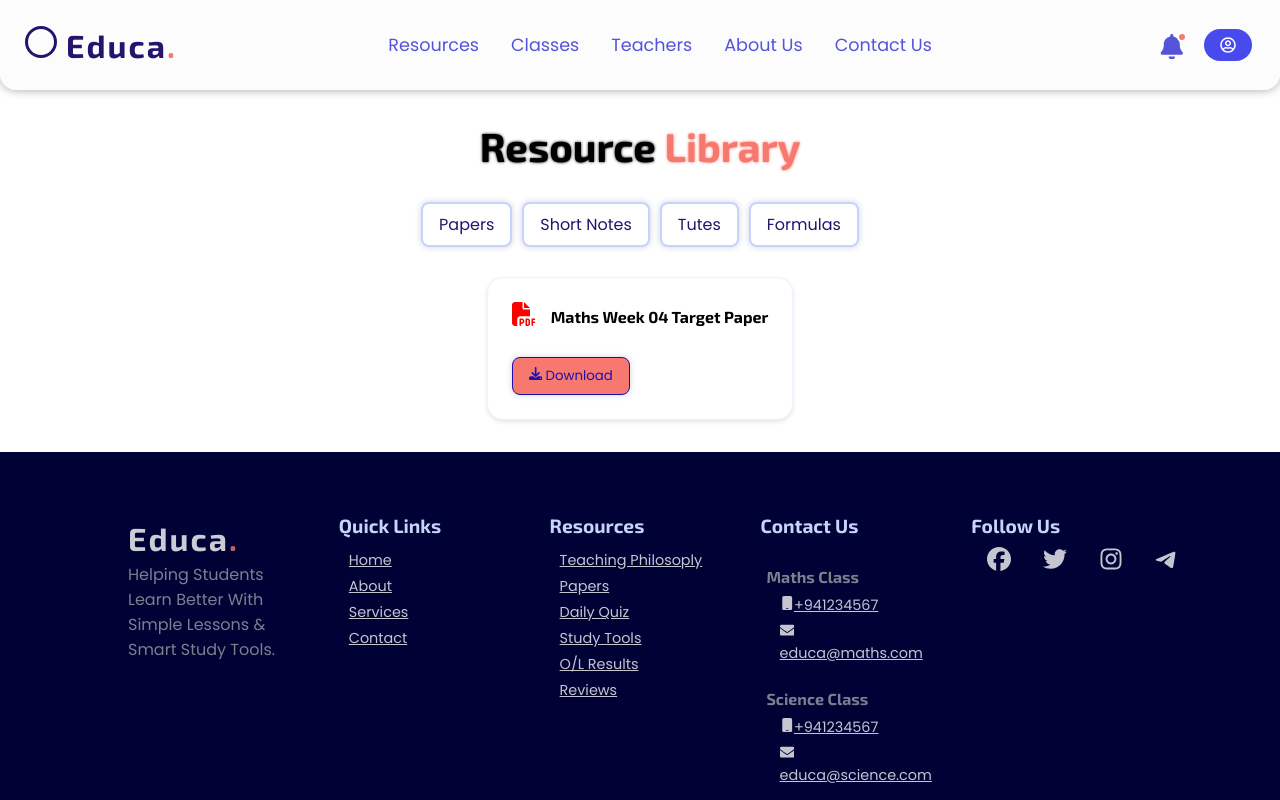
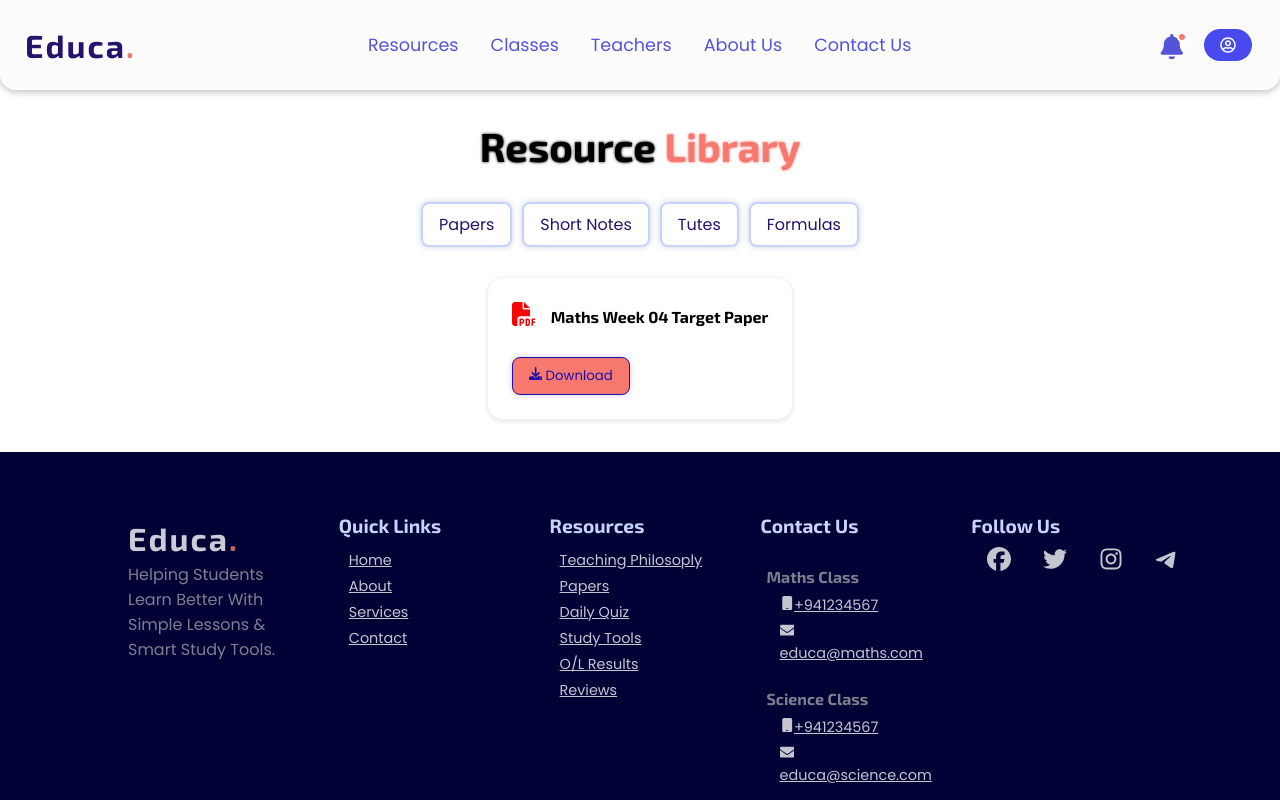
Before and after one commit to lakshan-beast/Educa-OL-Learning-Platform, a React (Vite) app: page /paper-hub in a window 1280 px wide. Shown: the top 800 px of the page. Built offline with nearby package versions, Linux system fonts and the light colour scheme.

Commit message:
Remove logo icon from Header component for cleaner design

```diff
--- a/src/components/Header.jsx
+++ b/src/components/Header.jsx
@@ -47,7 +47,7 @@ const Header = () => {
           />
 
           <a href="#home" className="header-logo">
-            <FaRegCircle /> educa<span>.</span>
+            educa<span>.</span>
           </a>
 
           <div
```
